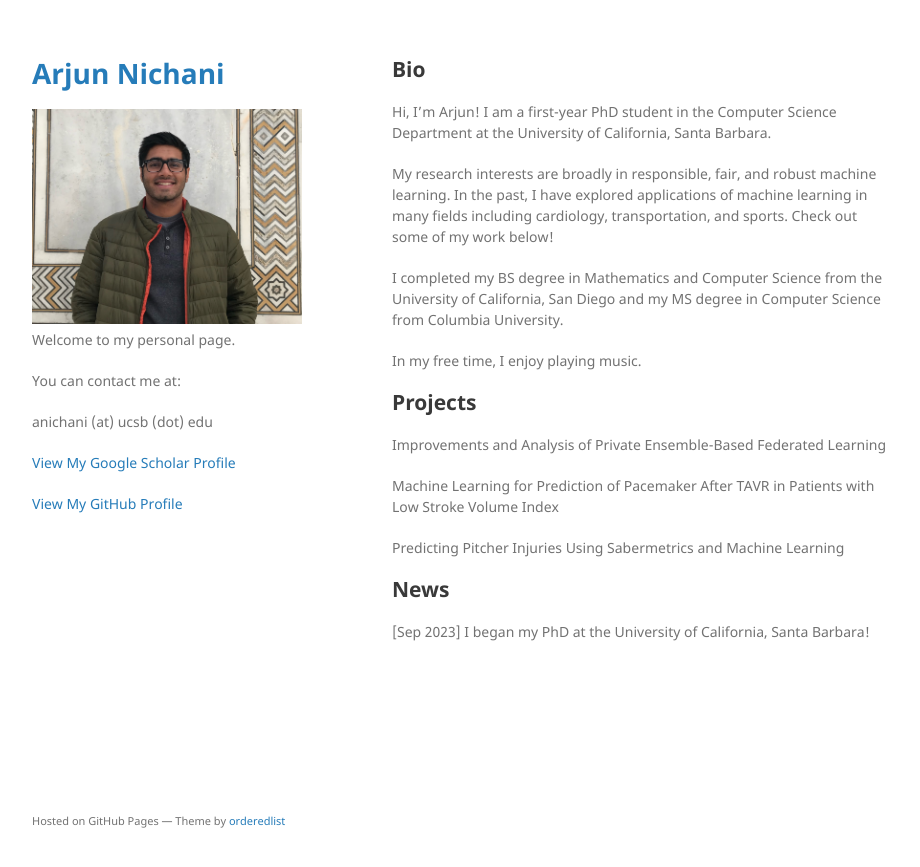
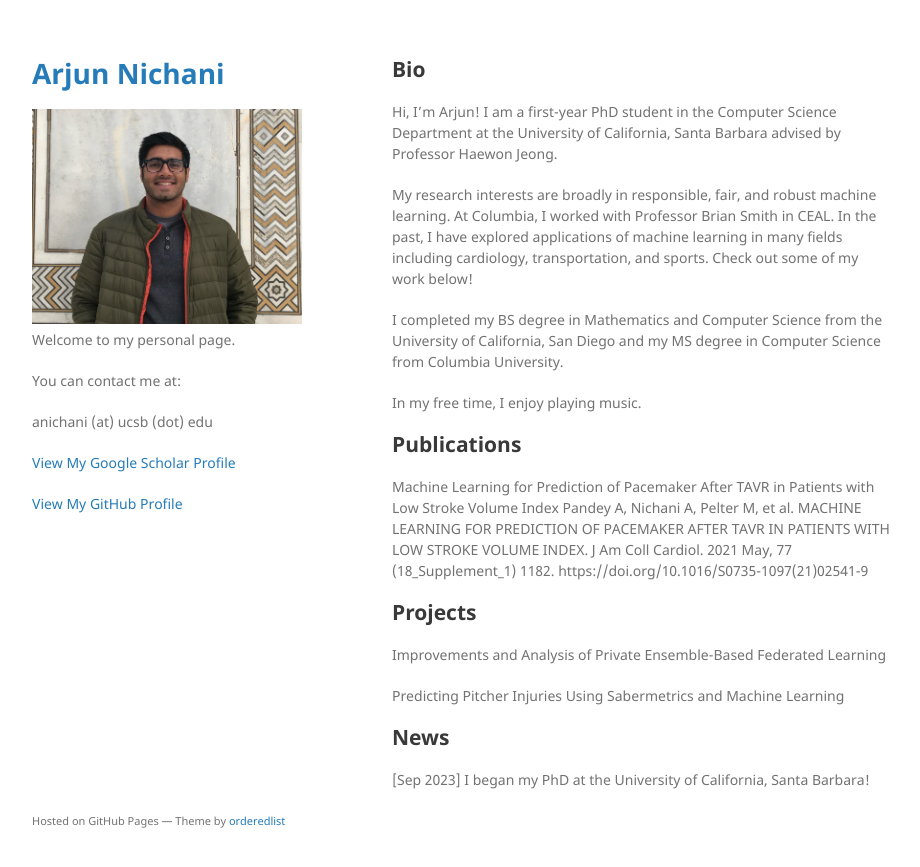
Before and after one commit to arjnich/arjnich.github.io, a Jekyll site: the page built from index.md, in a window 1280 px wide. Shown: the top 867 px of the page, without its empty margins (178-1098 px from the left). Built offline with Jekyll 4.4.1, drawn with Linux system fonts in a browser that asks for light colours; our own code applies the rules of GitHub Pages for plain Markdown files.

Commit message:
Adding citation for TAVR project

```diff
--- a/index.md
+++ b/index.md
@@ -4,9 +4,9 @@ layout: default
 
 ## Bio
 
-Hi, I'm Arjun! I am a first-year PhD student in the Computer Science Department at the University of California, Santa Barbara.
+Hi, I'm Arjun! I am a first-year PhD student in the Computer Science Department at the University of California, Santa Barbara advised by Professor Haewon Jeong.
 
-My research interests are broadly in responsible, fair, and robust  machine learning. In the past, I have explored applications of machine learning in many fields including cardiology, transportation, and sports. Check out some of my work below!
+My research interests are broadly in responsible, fair, and robust  machine learning. At Columbia, I worked with Professor Brian Smith in CEAL. In the past, I have explored applications of machine learning in many fields including cardiology, transportation, and sports. Check out some of my work below!
 
 I completed my BS degree in Mathematics and Computer Science from the University of California, San Diego and my MS degree in Computer Science from Columbia University.
 
@@ -16,12 +16,16 @@ In my free time, I enjoy playing music.
 
 
 
+## Publications
+
+
+Machine Learning for Prediction of Pacemaker After TAVR in Patients with Low Stroke Volume Index
+Pandey A, Nichani A, Pelter M, et al. MACHINE LEARNING FOR PREDICTION OF PACEMAKER AFTER TAVR IN PATIENTS WITH LOW STROKE VOLUME INDEX. J Am Coll Cardiol. 2021 May, 77 (18_Supplement_1) 1182.
+https://doi.org/10.1016/S0735-1097(21)02541-9
+
 ## Projects
 
-
 Improvements and Analysis of Private Ensemble-Based Federated Learning
-
-Machine Learning for Prediction of Pacemaker After TAVR in Patients with Low Stroke Volume Index
 
 Predicting Pitcher Injuries Using Sabermetrics and Machine Learning
 
```
